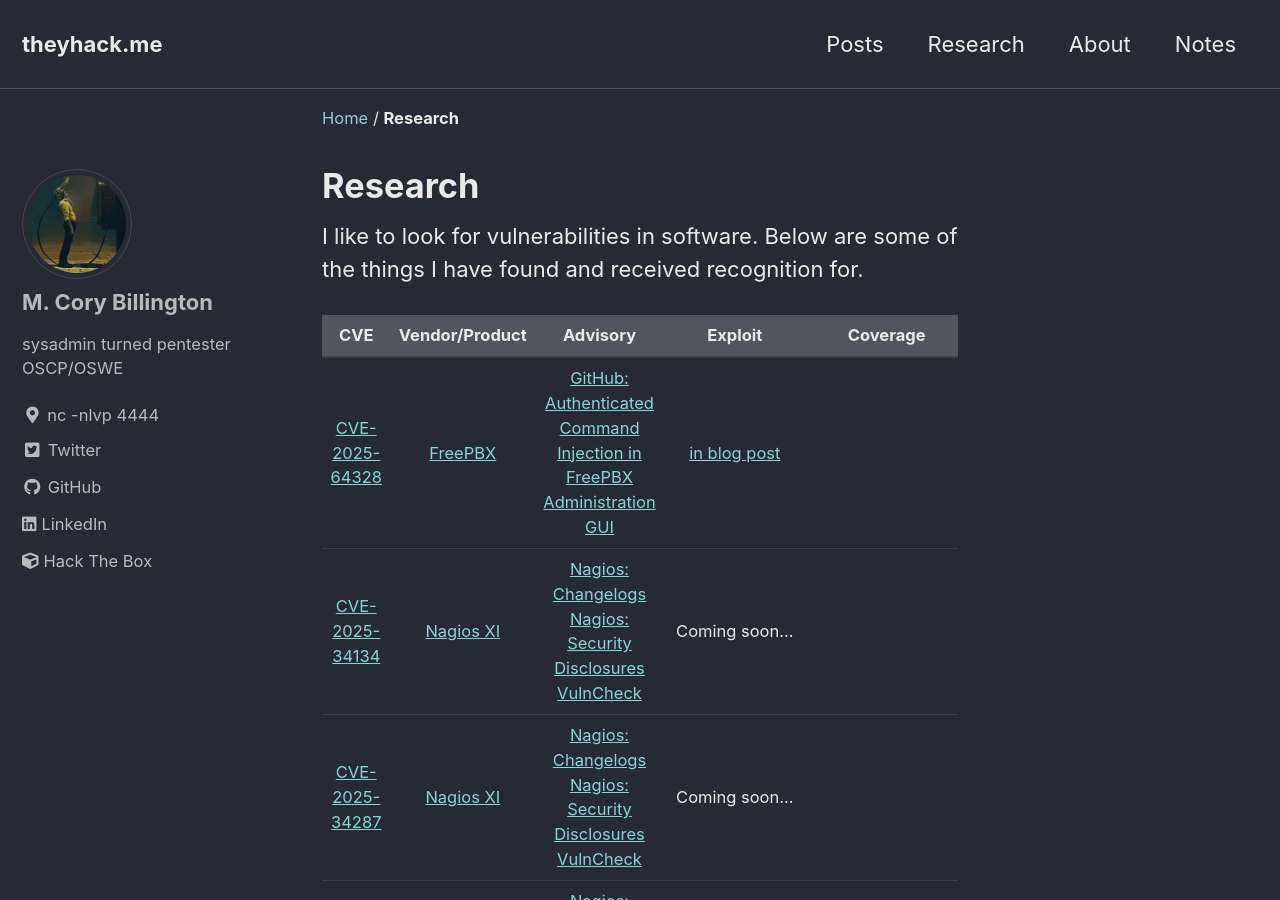
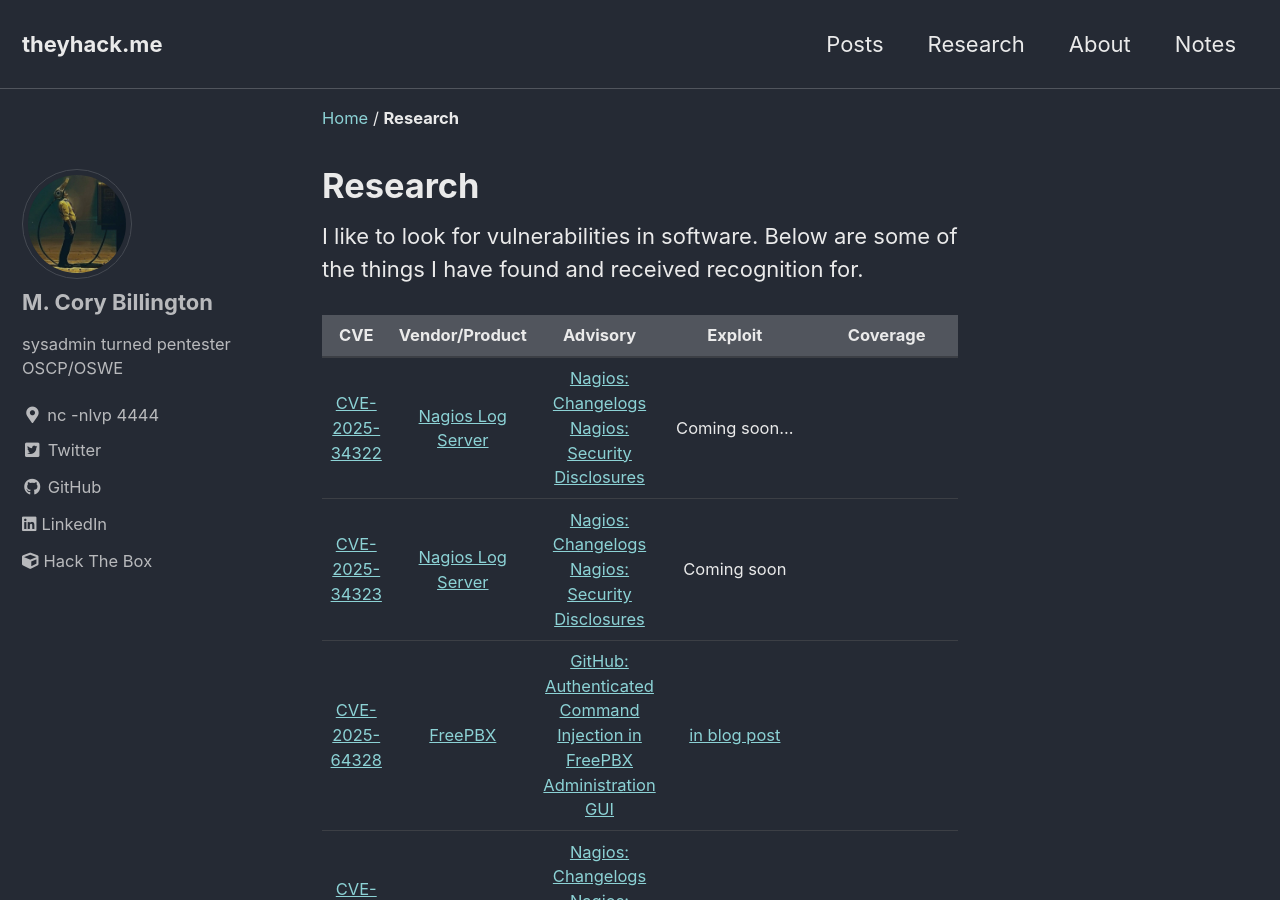
Before and after one commit to mcorybillington/mcorybillington.github.io, a Jekyll site: the page built from _pages/research.md, in a window 1280 px wide and 900 px high. Built offline with Jekyll 4.4.1, drawn with Linux system fonts in a browser that asks for light colours; cached includes are drawn as plain includes.

Commit message:
Update research page for Nagios Log Server CVEs

```diff
--- a/_pages/research.md
+++ b/_pages/research.md
@@ -9,6 +9,8 @@
 
 |  CVE  | Vendor/Product | Advisory  |  Exploit  |  Coverage  |
 | :---: | :-------: | :---------------: | :-------: | :--------: |
+|[CVE-2025-34322](https://www.cve.org/cverecord?id=CVE-2025-34322) | [Nagios Log Server](https://www.nagios.com/products/nagios-log-server/) | [Nagios: Changelogs](https://www.nagios.com/changelog/)<br>[Nagios: Security Disclosures](https://www.nagios.com/products/security/) | Coming soon...
+|[CVE-2025-34323](https://www.cve.org/cverecord?id=CVE-2025-34323) | [Nagios Log Server](https://www.nagios.com/products/nagios-log-server/) | [Nagios: Changelogs](https://www.nagios.com/changelog/)<br>[Nagios: Security Disclosures](https://www.nagios.com/products/security/) | Coming soon
 |[CVE-2025-64328](https://www.cve.org/cverecord?id=CVE-2025-64328) | [FreePBX](https://www.freepbx.org/) | [GitHub: Authenticated Command Injection in FreePBX Administration GUI](https://github.com/FreePBX/security-reporting/security/advisories/GHSA-vm9p-46mv-5xvw) | [in blog post](/CVE-2025-64328-FreePBX-Authenticated-Command-Injection/)
 |[CVE-2025-34134](https://www.cve.org/cverecord?id=CVE-2025-34134) | [Nagios XI](https://www.nagios.com/products/nagios-xi/) | [Nagios: Changelogs](https://www.nagios.com/changelog/)<br>[Nagios: Security Disclosures](https://www.nagios.com/products/security/)<br>[VulnCheck](https://www.vulncheck.com/advisories/nagios-xi-rce-via-business-process-intelligence-bpi) | Coming soon...
 |[CVE-2025-34287](https://www.cve.org/cverecord?id=CVE-2025-34287) | [Nagios XI](https://www.nagios.com/products/nagios-xi/) | [Nagios: Changelogs](https://www.nagios.com/changelog/)<br>[Nagios: Security Disclosures](https://www.nagios.com/products/security/)<br>[VulnCheck](https://www.vulncheck.com/advisories/nagios-xi-privilege-escalation-via-improperly-owned-script) | Coming soon...
```
